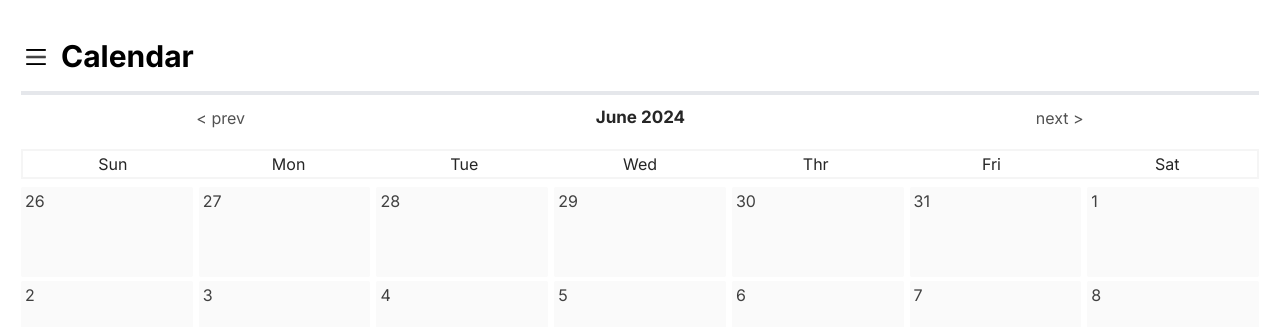
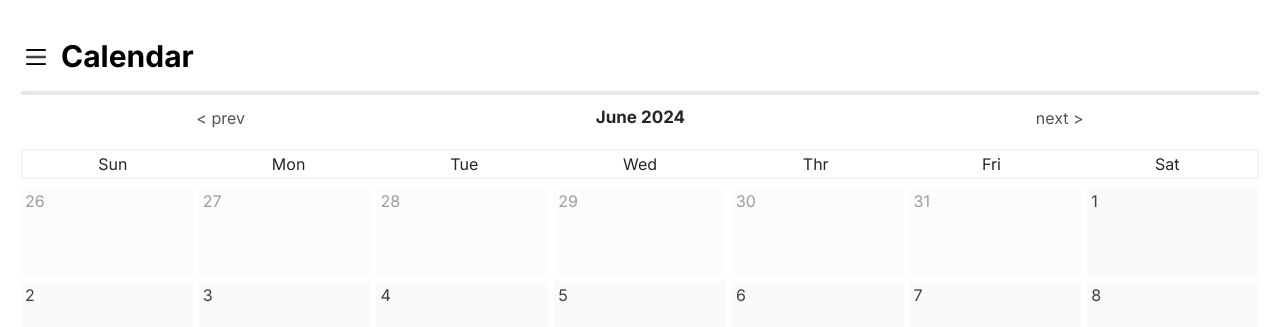
Before and after one commit to ITsMyPlan/todotasks, a Next.js app: page /calendar in a window 1280 px wide. Shown: the top 327 px of the page. Built offline with nearby package versions, Linux system fonts and the light colour scheme; no server answers; the database is empty.

Commit message:
feat: show task count for each month in calendar view

```diff
--- a/app/_components/layout/CalendarItem.tsx
+++ b/app/_components/layout/CalendarItem.tsx
@@ -1,7 +1,6 @@
-'use client'
 import React, { useCallback, useEffect, useState } from 'react'
 import takeMonth from '@/_utils/calendar/getCalendarDate'
-import { format } from 'date-fns'
+import { format, isSameMonth } from 'date-fns'
 import { Task } from '@/_types/taskType'
 import { useTaskStore } from '@/store/useTaskStore'
 import { useViewTaskModalState, useModalActions, useEditTaskModalState } from '@/store/useModalState'
@@ -10,16 +9,19 @@ import TaskForm from '@/common/modal/TaskForm'
 import Image from 'next/image'
 import RemoveIcon from '@/public/icons/trashcan.png'
 import EditIcon from '@/public/icons/editicon.png'
+
 interface CalendarItemProps {
   currentDate: Date
-  onDateSelect: (date: Date) => void
 }
-const CalendarItem: React.FC<CalendarItemProps> = ({ currentDate, onDateSelect }) => {
+
+const CalendarItem: React.FC<CalendarItemProps> = ({ currentDate }) => {
   const viewTask = useViewTaskModalState()
   const editTask = useEditTaskModalState()
   const deleteTask = useTaskStore(state => state.deleteTask)
   const { changeModalState } = useModalActions()
   const fetchTaskSelected = useTaskStore(state => state.fetchTaskSelected)
+  const fetchTaskMonth = useTaskStore(state => state.fetchTaskMonth)
+  const tasks = useTaskStore(state => state.tasks)
 
   const [selectedTask, setSelectedTask] = useState<Task | null>(null)
   const dateData = takeMonth(currentDate)()
@@ -28,18 +30,25 @@ const CalendarItem: React.FC<CalendarItemProps> = ({ currentDate, onDateSelect }
   const selectDateItem = useCallback(
     (date: Date) => {
       setSelectedDate(date)
-      onDateSelect(date)
-      fetchTaskSelected(date)
-      if (!viewTask) {
+      // onDateSelect(date)
+      // fetchTaskSelected(date)      // 갯수 보여주는 과정에서 지웠는데 RUD 구현할 때 필요할 거 같음
+if (!viewTask) {
         changeModalState('view', true)
       }
     },
-    [viewTask, changeModalState],
+    [viewTask, changeModalState, fetchTaskSelected],
   )
 
+  //     [viewTask, changeModalState],
+  // )
+
+  // useEffect(() => {
+  //   fetchTaskSelected(selectedDate)
+  // }, [selectedDate, fetchTaskSelected])
+
   useEffect(() => {
-    fetchTaskSelected(selectedDate)
-  }, [selectedDate, fetchTaskSelected])
+    fetchTaskMonth(currentDate)
+  }, [currentDate, fetchTaskMonth])
 
   useEffect(() => {
     if (viewTask || editTask) {
@@ -65,17 +74,41 @@ const CalendarItem: React.FC<CalendarItemProps> = ({ currentDate, onDateSelect }
     changeModalState('edit', true)
   }, [changeModalState])
 
+  const getTaskCountForDate = (date: Date) => {
+    return tasks.filter(task => {
+      const taskDate = new Date(task.due_date)
+      return (
+        taskDate.getDate() === date.getDate() &&
+        taskDate.getMonth() === date.getMonth() &&
+        taskDate.getFullYear() === date.getFullYear()
+      )
+    }).length
+  }
+
   return (
     <div className="">
       {dateData.map((week, index) => (
         <div key={index} className="flex justify-around gap-[6px] mb-[4px] w-full ">
-          {week.map(day => (
-            <div onClick={() => selectDateItem(day)} key={format(day, 'yyyy-MM-dd')} className="w-full">
-              <div className="min-w-[60px] sm:w-[80px] md:w-full w-full min-h-[90px] px-[4px] py-[2px] rounded-sm bg-neutral-50 text-neutral-700">
-                <button>{format(day, 'd')}</button>
+          {week.map(day => {
+            const taskCount = getTaskCountForDate(day)
+            const isCurrentMonth = isSameMonth(day, currentDate)
+            return (
+              <div
+                onClick={() => selectDateItem(day)}
+                key={format(day, 'yyyy-MM-dd')}
+                className={`w-full ${!isCurrentMonth ? 'opacity-50' : ''}`}
+              >
+                <div className="min-w-[60px] sm:w-[80px] md:w-full w-full min-h-[90px] px-[4px] py-[2px] rounded-sm bg-neutral-50 text-neutral-700 relative">
+                  <button>{format(day, 'd')}</button>
+                  {taskCount > 0 && (
+                    <div className="absolute bottom-2 right-2 bg-blue-500 text-white rounded-full w-6 h-6 flex items-center justify-center text-xs">
+                      {taskCount}
+                    </div>
+                  )}
+                </div>
               </div>
-            </div>
-          ))}
+            )
+          })}
         </div>
       ))}
       <Modal>
--- a/app/_components/layout/CalendarList.tsx
+++ b/app/_components/layout/CalendarList.tsx
@@ -1,5 +1,5 @@
 'use client'
-import React, { useState } from 'react'
+import React, { useCallback, useEffect, useState } from 'react'
 import WeekNames from './Weekname'
 import { addMonths, format, subMonths } from 'date-fns'
 import Image from 'next/image'
@@ -11,21 +11,24 @@ import { useTaskStore } from '@/store/useTaskStore'
 const CalendarList = () => {
   const toggleSidebar = useToggleSidebar(state => state.toggleSidebar)
   const [currentDate, setCurrentDate] = useState(new Date())
-  const [selectedDate, setSelectedDate] = useState(new Date())
-  const fetchTaskSelected = useTaskStore(state => state.fetchTaskSelected)
+  const fetchTaskMonth = useTaskStore(state => state.fetchTaskMonth)
 
-  const prevMonth = () => {
-    setCurrentDate(subMonths(currentDate, 1))
-  }
+  const prevMonth = useCallback(() => {
+    const minusMonth = subMonths(currentDate, 1)
+    setCurrentDate(minusMonth)
+    fetchTaskMonth(minusMonth)
+  }, [currentDate, fetchTaskMonth])
 
-  const nextMonth = () => {
-    setCurrentDate(addMonths(currentDate, 1))
-  }
+  const nextMonth = useCallback(() => {
+    const addMonth = addMonths(currentDate, 1)
+    setCurrentDate(addMonth)
+    fetchTaskMonth(addMonth)
+  }, [currentDate, fetchTaskMonth])
 
-  const selectForOpenModal = (date: Date) => {
-    setSelectedDate(date)
-    fetchTaskSelected(date)
-  }
+
+  useEffect(() => {
+    fetchTaskMonth(currentDate)
+  }, [currentDate, fetchTaskMonth])
 
   return (
     <>
@@ -50,7 +53,7 @@ const CalendarList = () => {
 
           <div>
             <WeekNames />
-            <CalendarItem currentDate={currentDate} onDateSelect={selectForOpenModal} />
+            <CalendarItem currentDate={currentDate} />
           </div>
         </div>
       </div>
--- a/app/_types/taskType.ts
+++ b/app/_types/taskType.ts
@@ -7,9 +7,9 @@ export interface Task {
 }
 export type TodoState = {
   tasks: Task[]
-  fetchTaskAll: () => Promise<void>
   fetchTaskToday: () => Promise<void>
   fetchTaskSelected: (selectedDate: Date) => Promise<void>
+  fetchTaskMonth: (selectedDate: Date) => Promise<void>
   createTask: (title: string, detail: string, userId: string, dueDate: Date) => Promise<void>
   editTask: (id: number, title: string, detail: string) => Promise<void>
   deleteTask: (id: number) => Promise<void>
--- a/store/useTaskStore.ts
+++ b/store/useTaskStore.ts
@@ -5,16 +5,7 @@ import { addHours } from 'date-fns'
 
 export const useTaskStore = create<TodoState>(set => ({
   tasks: [],
-  fetchTaskAll: async () => {
-    const supabase = createClient()
-    const { data, error } = await supabase.from('todolist').select()
 
-    if (error) {
-      console.error('Fetching whole task ERROR:', error)
-    } else {
-      set({ tasks: data })
-    }
-  },
   fetchTaskToday: async () => {
     const startDayTime = new Date()
     startDayTime.setHours(0, 0, 0, 0)
@@ -51,6 +42,23 @@ export const useTaskStore = create<TodoState>(set => ({
 
     if (error) {
       console.error('Fetching selected date task ERROR:', error)
+    } else {
+      set({ tasks: data })
+    }
+  },
+  fetchTaskMonth: async (selectedDate: Date) => {
+    const startDayTime = new Date(selectedDate.getFullYear(), selectedDate.getMonth(), 1)
+    const endDayTime = new Date(selectedDate.getFullYear(), selectedDate.getMonth() + 1, 0)
+
+    const supabase = createClient()
+    const { data, error } = await supabase
+      .from('todolist')
+      .select('*')
+      .gte('due_date', startDayTime.toISOString())
+      .lte('due_date', endDayTime.toISOString())
+
+    if (error) {
+      console.error('Fetching selected MONTH ERROR:', error)
     } else {
       set({ tasks: data })
     }
```
